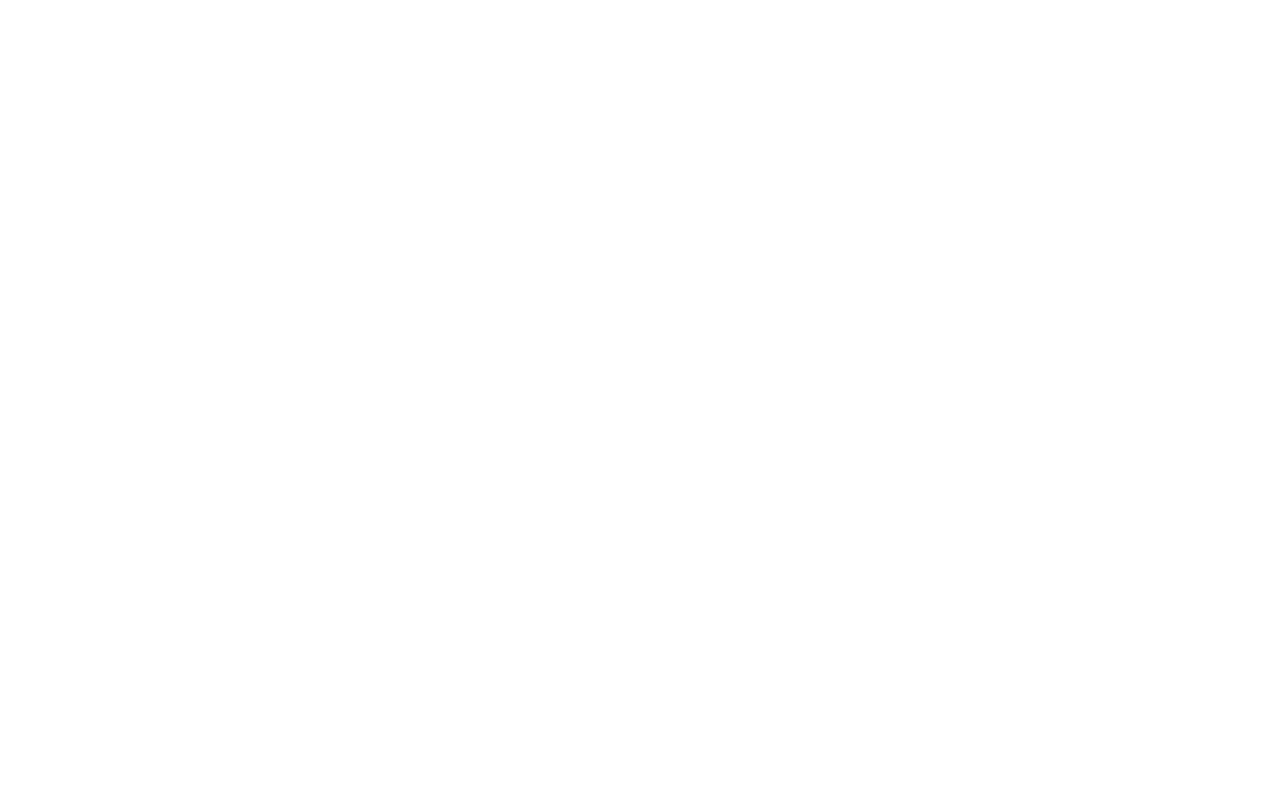
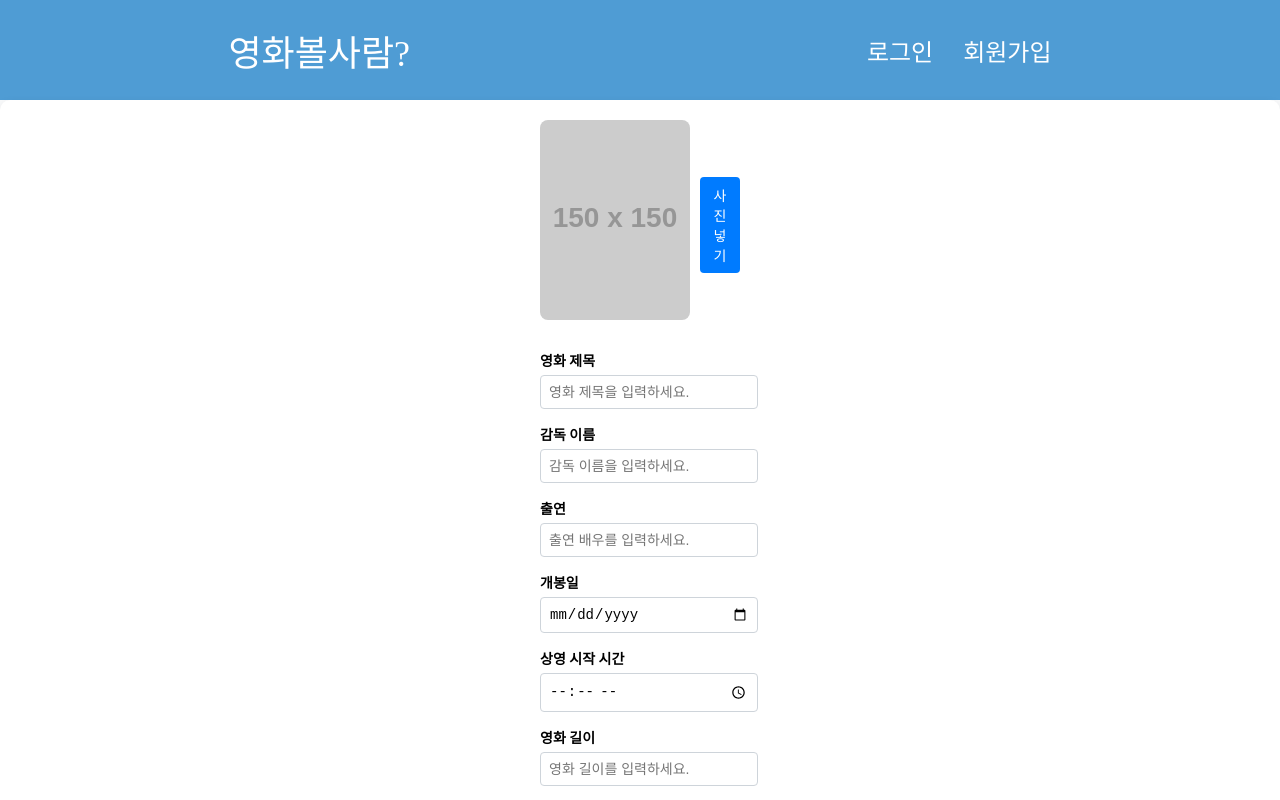
Before and after one commit to Want2WatchMovie/Front, a React (Vite) app: page /admin in a window 1280 px wide. Before the commit this address had no page. Shown: the top 800 px of the page. Built offline with nearby package versions, Linux system fonts and the light colour scheme.

Commit message:
어드민 페이지

```diff
--- a/src/App.jsx
+++ b/src/App.jsx
@@ -4,6 +4,7 @@ import Login from "./pages/Login";
 import Register from "./pages/Register";
 import Ticketing from "./pages/Ticketing";
 import Home from "./pages/Home";
+import Admin from "./pages/Admin";
 
 function App() {
   return (
@@ -12,6 +13,7 @@ function App() {
       <Route path="/login" element={<Login />} />
       <Route path="/register" element={<Register />} />
       <Route path="/ticketing" element={<Ticketing />} />
+      <Route path="/admin" element={<Admin />} />
     </Routes>
   );
 }
--- a/src/components/Header/style.js
+++ b/src/components/Header/style.js
@@ -10,7 +10,7 @@ export const HeaderBar = styled.div`
 `;
 
 export const Title = styled.p`
-  font-size: 52px;
+  font-size: 36px;
   color: white;
   cursor: pointer;
 `;
--- /dev/null
+++ b/src/pages/Admin/index.jsx
@@ -0,0 +1,51 @@
+import * as _ from "./style";
+import Header from "../../components/Header/Header";
+
+const Admin = () => {
+  return (
+    <>
+      <Header />
+      <_.Layout>
+        <_.Container>
+          <_.ImageContainer>
+            <img src="https://via.placeholder.com/150" alt="영화 포스터" />
+            <_.Button>사진 넣기</_.Button>
+          </_.ImageContainer>
+          <_.Form>
+            <label>
+              영화 제목
+              <input type="text" placeholder="영화 제목을 입력하세요." />
+            </label>
+            <label>
+              감독 이름
+              <input type="text" placeholder="감독 이름을 입력하세요." />
+            </label>
+            <label>
+              출연
+              <input type="text" placeholder="출연 배우를 입력하세요." />
+            </label>
+            <label>
+              개봉일
+              <input type="date" placeholder="개봉일을 입력하세요." />
+            </label>
+            <label>
+              상영 시작 시간
+              <input type="time" placeholder="상영 시작 시간을 입력하세요." />
+            </label>
+            <label>
+              영화 길이
+              <input type="number" placeholder="영화 길이를 입력하세요." />
+            </label>
+            <label>
+              좌석 수
+              <input type="number" placeholder="좌석 수를 입력하세요." />
+            </label>
+            <_.SubmitButton>영화 만들기</_.SubmitButton>
+          </_.Form>
+        </_.Container>
+      </_.Layout>
+    </>
+  );
+};
+
+export default Admin;
--- /dev/null
+++ b/src/pages/Admin/style.js
@@ -0,0 +1,77 @@
+import styled from "styled-components";
+
+export const Layout = styled.div`
+  display: flex;
+  justify-content: center;
+  min-height: 100vh;
+  background-color: #f8f9fa;
+`;
+
+export const Container = styled.div`
+  display: flex;
+  flex-direction: column;
+  align-items: center;
+  background: white;
+  width: 100%;
+  padding: 20px 540px;
+  justify-content: center;
+  border-radius: 10px;
+  box-shadow: 0 4px 10px rgba(0, 0, 0, 0.1);
+`;
+
+export const ImageContainer = styled.div`
+  display: flex;
+  align-items: center;
+  margin-bottom: 20px;
+  gap: 10px;
+
+  img {
+    width: 150px;
+    height: 200px;
+    object-fit: cover;
+    border-radius: 8px;
+    margin-bottom: 10px;
+  }
+`;
+
+export const Button = styled.button`
+  background-color: #007bff;
+  color: white;
+  border: none;
+  padding: 8px 12px;
+  border-radius: 4px;
+  cursor: pointer;
+  font-size: 14px;
+
+  &:hover {
+    background-color: #0056b3;
+  }
+`;
+
+export const Form = styled.div`
+  display: flex;
+  flex-direction: column;
+  width: 100%;
+
+  label {
+    margin-bottom: 15px;
+    font-size: 14px;
+    font-weight: bold;
+
+    input {
+      width: 100%;
+      margin-top: 5px;
+      padding: 8px;
+      border: 1px solid #ced4da;
+      border-radius: 4px;
+      font-size: 14px;
+    }
+  }
+`;
+
+export const SubmitButton = styled(Button)`
+  margin-top: 20px;
+  width: 100%;
+  font-size: 16px;
+  padding: 10px;
+`;
--- a/src/pages/Home/style.js
+++ b/src/pages/Home/style.js
@@ -17,7 +17,7 @@ export const DayOfWeek = styled.div`
 `;
 
 export const Day = styled.div`
-  padding: 10px 55px;
+  padding: 1% 5%;
   cursor: pointer;
   background-color: ${(props) => (props.isSelect ? "#4f9cd4" : "#d9d9d9")};
   color: ${(props) => (props.isSelect ? "white" : "black")};
@@ -40,8 +40,8 @@ export const Movie = styled.div`
 `;
 
 export const MovieImg = styled.img`
-  width: 180px;
-  height: 260px;
+  width: 165px;
+  height: 280px;
 `;
 
 export const MovieTitle = styled.div`
```
